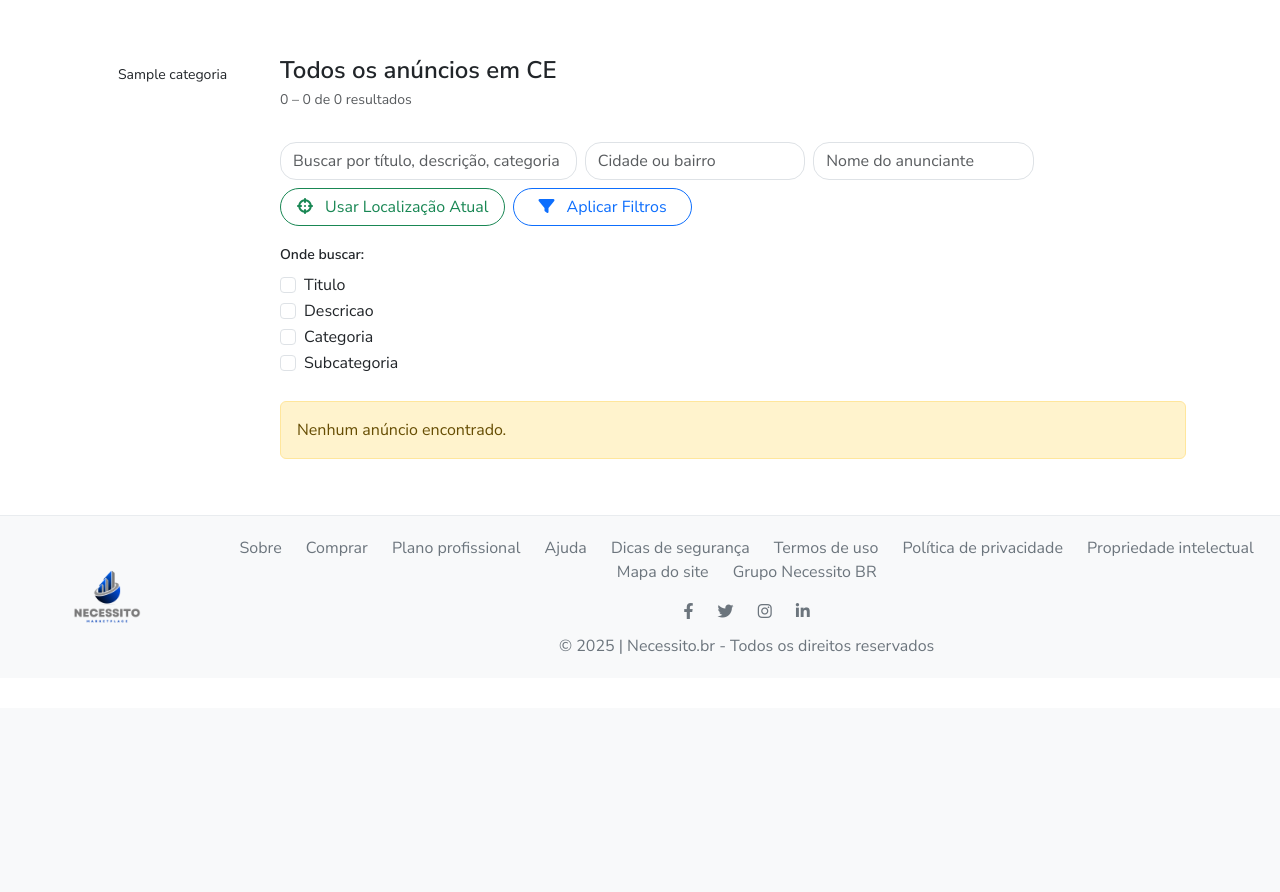
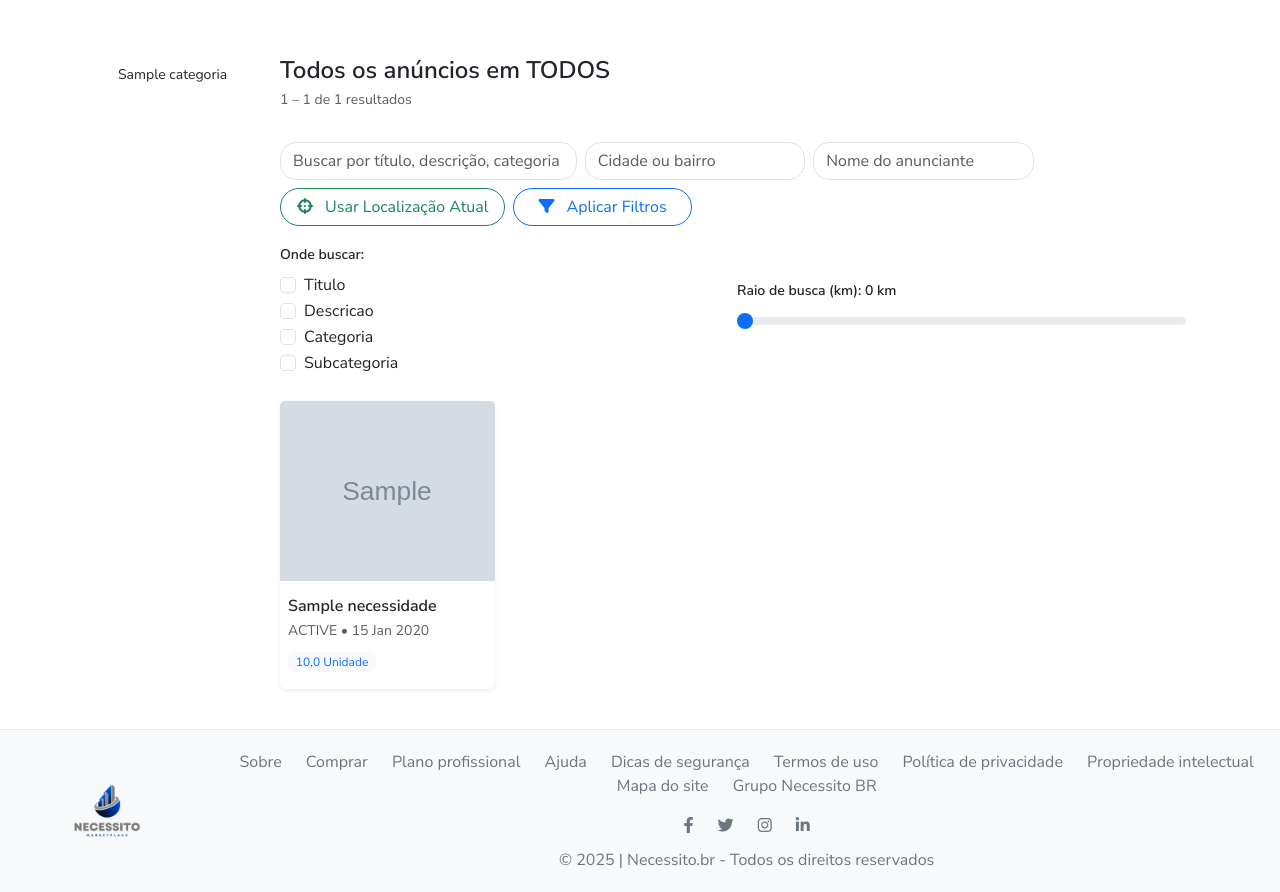
Before and after one commit to melojrx/necessito, a Django app: page /buscar/buscar/ in a window 1280 px wide. Shown: the part 92-984 px from the top of the page. Before the commit the page ends 746 px from the top, so only its background shows below. Run offline with Django 5.2, Linux system fonts and the light colour scheme; tables that the repository leaves empty hold one stand-in row (values such as "Sample post"); grey boxes marked "Sample" are stand-in pictures; some libraries are stand-ins or nearby versions.

Commit message:
finalizada sessao de buscas

```diff
--- a/search/templates/results.html
+++ b/search/templates/results.html
@@ -2,7 +2,7 @@
 {% load static %}
 
 {% block title %}
-  {% if term %}“{{ term }}” – {% endif %}Anúncios em {{ state }}
+  {% if term %}"{{ term }}" – {% endif %}Anúncios em {{ state }}
 {% endblock %}
 
 {% block content %}
@@ -14,7 +14,7 @@
     <main class="col-12 col-lg-10">
 
       <h2 class="h4 fw-semibold mb-1">
-        {% if term %}Resultados para “{{ term }}”{% else %}Todos os anúncios{% endif %} em {{ state }}
+        {% if term %}Resultados para "{{ term }}"{% else %}Todos os anúncios{% endif %} em {{ state }}
       </h2>
       <p class="small text-muted mb-3">
         {{ page_obj.start_index }} – {{ page_obj.end_index }} de {{ page_obj.paginator.count }} resultados
@@ -59,12 +59,15 @@
           <i class="fas fa-undo-alt me-1"></i> Limpar Filtros
         </a>
         {% endif %}
-
       </div>
 
-      <!-- Formulário único de filtros -->
+      <!-- Formulário de Filtros -->
       <form method="get" class="mb-4">
         <input type="hidden" name="state" value="{{ state }}">
+        <input type="hidden" name="lat" id="lat" value="{{ lat }}">
+        <input type="hidden" name="lon" id="lon" value="{{ lon }}">
+        <input type="hidden" name="raio" id="raio" value="{{ raio|default:0 }}">
+
         <div class="row g-2 align-items-center mb-3">
           <div class="col-md-4">
             <input type="text" name="q" class="form-control rounded-4" placeholder="Buscar por título, descrição, categoria ou subcategoria" value="{{ term }}">
@@ -85,7 +88,7 @@
           </div>
         </div>
 
-        <div class="row">
+        <div class="row g-2 align-items-center mb-3">
           <div class="col-md-6">
             <label class="form-label fw-semibold small">Onde buscar:</label>
             {% for op in opcoes_campos %}
@@ -94,6 +97,18 @@
                 <label class="form-check-label">{{ op|title }}</label>
               </div>
             {% endfor %}
+          </div>
+          <div class="col-md-6">
+            <label class="form-label fw-semibold small">
+              Raio de busca (km): <span id="raioValor">{{ raio|default:"0" }}</span> km
+            </label>
+            <input type="range"
+                   class="form-range"
+                   min="0"
+                   max="2000"
+                   step="1"
+                   id="sliderRaio"
+                   value="{{ raio|default:0 }}">
           </div>
         </div>
       </form>
@@ -160,19 +175,6 @@
 </div>
 {% endblock %}
 
-{% block extra_css %}
-<style>
-mark {
-  background-color: #fff3cd;
-  padding: 0 3px;
-  border-radius: 3px;
-}
-.listing-card:hover {
-  box-shadow: 0 0.5rem 1rem rgba(0,0,0,.15);
-}
-</style>
-{% endblock %}
-
 {% block extra_scripts %}
 <script>
   function usarLocalizacaoAtual() {
@@ -180,7 +182,6 @@ mark {
     const originalContent = btn.innerHTML;
 
     if (navigator.geolocation) {
-      // Mostra spinner e desabilita o botão
       btn.innerHTML = `<span class="spinner-border spinner-border-sm me-2" role="status" aria-hidden="true"></span> Localizando...`;
       btn.disabled = true;
 
@@ -188,32 +189,22 @@ mark {
         const lat = position.coords.latitude;
         const lon = position.coords.longitude;
 
-        try {
+        document.getElementById('lat').value = lat;
+        document.getElementById('lon').value = lon;
+
         const response = await fetch(`https://nominatim.openstreetmap.org/reverse?format=jsonv2&lat=${lat}&lon=${lon}`);
         const data = await response.json();
-
         if (data && data.address) {
           const cidade = data.address.city || data.address.town || data.address.village || '';
           const bairro = data.address.suburb || '';
-
-            let localizacao = bairro && cidade ? `${bairro}, ${cidade}` : cidade || bairro;
-
+          const localizacao = bairro && cidade ? `${bairro}, ${cidade}` : cidade || bairro;
           if (localizacao) {
             document.querySelector('input[name="local"]').value = localizacao;
-            } else {
-              alert("Não foi possível determinar a sua cidade ou bairro.");
           }
-          } else {
-            alert("Não foi possível obter informações de localização.");
         }
 
-        } catch (error) {
-          alert("Erro ao consultar serviço de localização.");
-        } finally {
-          // Restaura o botão
         btn.innerHTML = originalContent;
         btn.disabled = false;
-        }
 
       }, function() {
         alert("Não foi possível obter sua localização atual.");
@@ -225,5 +216,23 @@ mark {
       alert("Geolocalização não é suportada pelo seu navegador.");
     }
   }
+
+  document.addEventListener("DOMContentLoaded", function () {
+    const sliderRaio = document.getElementById('sliderRaio');
+    const raioValor = document.getElementById('raioValor');
+    const raioHidden = document.getElementById('raio');
+
+    sliderRaio.addEventListener('input', function () {
+      raioValor.textContent = this.value;
+      raioHidden.value = this.value;
+    });
+
+    const form = sliderRaio.closest("form");
+    if (form) {
+      form.addEventListener("submit", function () {
+        raioHidden.value = sliderRaio.value;
+      });
+    }
+  });
 </script>
 {% endblock %}
--- a/search/views.py
+++ b/search/views.py
@@ -1,6 +1,8 @@
 from django.views.generic import ListView
+from django.contrib import messages
 from django.db.models import Q, Prefetch
 from ads.models import Necessidade, Categoria, AnuncioImagem
+import math
 
 class NecessidadeSearchAllView(ListView):
     model = Necessidade
@@ -18,17 +20,15 @@ class NecessidadeSearchAllView(ListView):
             )
         )
 
-        self.state_sigla = self.request.GET.get("state", "CE").upper()
-        qs = qs.filter(cliente__estado=self.state_sigla)
+        self.state_sigla = self.request.GET.get("state", "todos").upper()
+        if self.state_sigla != "TODOS":
+            qs = qs.filter(cliente__estado=self.state_sigla)
 
         self.term = self.request.GET.get("q", "").strip()
         self.campos = self.request.GET.getlist("campos") or []
-
         self.cliente = self.request.GET.get("cliente", "").strip()
         if self.cliente:
             qs = qs.filter(cliente__first_name__icontains=self.cliente)
-
-
 
         if self.term:
             conditions = Q()
@@ -49,6 +49,43 @@ class NecessidadeSearchAllView(ListView):
                 Q(cliente__bairro__icontains=self.local)
             )
 
+        # Filtro por geolocalização
+        lat = self.request.GET.get("lat")
+        lon = self.request.GET.get("lon")
+        raio_km = self.request.GET.get("raio", "0")
+
+        # Exibe alerta se raio > 0 mas sem localização
+        if raio_km and float(raio_km) > 0 and (not lat or not lon):
+            messages.warning(self.request, "Para aplicar o filtro de raio, é necessário ativar sua localização.")
+
+        if lat and lon and raio_km:
+            try:
+                lat = float(lat)
+                lon = float(lon)
+                raio_km = float(raio_km)
+
+                if raio_km > 0:
+                    def haversine(lat1, lon1, lat2, lon2):
+                        R = 6371
+                        dlat = math.radians(lat2 - lat1)
+                        dlon = math.radians(lon2 - lon1)
+                        a = math.sin(dlat / 2)**2 + math.cos(math.radians(lat1)) * math.cos(math.radians(lat2)) * math.sin(dlon / 2)**2
+                        c = 2 * math.atan2(math.sqrt(a), math.sqrt(1 - a))
+                        return R * c
+
+                    resultado_ids = []
+                    for anuncio in qs:
+                        cliente = anuncio.cliente
+                        if cliente.lat and cliente.lon:
+                            distancia = haversine(lat, lon, cliente.lat, cliente.lon)
+                            if distancia <= raio_km:
+                                resultado_ids.append(anuncio.id)
+
+                    qs = qs.filter(id__in=resultado_ids) if resultado_ids else Necessidade.objects.none()
+
+            except (ValueError, TypeError):
+                pass
+
         return qs.order_by("-data_criacao")
 
     def get_context_data(self, **kwargs):
@@ -57,7 +94,10 @@ class NecessidadeSearchAllView(ListView):
         ctx["state"] = self.state_sigla
         ctx["local"] = self.local
         ctx["campos"] = self.campos
+        ctx["cliente"] = self.cliente
+        ctx["lat"] = self.request.GET.get("lat", "")
+        ctx["lon"] = self.request.GET.get("lon", "")
+        ctx["raio"] = self.request.GET.get("raio", "0")
         ctx["menu_categorias"] = Categoria.objects.all()
         ctx["opcoes_campos"] = ["titulo", "descricao", "categoria", "subcategoria"]
-        ctx["cliente"] = self.cliente
         return ctx
--- a/templates/components/_header.html
+++ b/templates/components/_header.html
@@ -55,7 +55,7 @@
                               class="w-100">
 
                           <!-- sigla escolhida (enviada no submit) -->
-                          <input type="hidden" name="state" id="stateInput" value="{{ selected_state }}">
+                          <input type="hidden" name="state" id="stateInput" value="{{ selected_state|default:'todos' }}">
 
                           <div class="search-bar d-flex align-items-center rounded-5 px-3 py-1">
 
@@ -83,16 +83,22 @@
                               </button>
 
                               <ul class="dropdown-menu dropdown-menu-end" aria-labelledby="stateButton">
-                                {% for st in states %}
                                 <li>
-                                  <a class="dropdown-item {% if st.abbreviation == selected_state %}active{% endif %}"
-                                     href="#"
-                                     data-state="{{ st.abbreviation }}">
-                                    {{ st.abbreviation }}   <!-- APENAS a sigla -->
+                                  <a class="dropdown-item {% if selected_state == 'todos' %}active{% endif %}" href="#" data-state="todos">
+                                    Todos os estados
                                   </a>
                                 </li>
+                                {% for st in states %}
+                                  <li>
+                                    <a class="dropdown-item {% if selected_state == st.abbreviation %}active{% endif %}"
+                                       href="#"
+                                       data-state="{{ st.abbreviation }}">
+                                      {{ st.abbreviation }}
+                                    </a>
+                                  </li>
                                 {% endfor %}
                               </ul>
+
                             </div>
 
                             <!-- lupa -->
--- a/users/models.py
+++ b/users/models.py
@@ -1,3 +1,4 @@
+import requests
 from django.contrib.auth.models import AbstractUser, BaseUserManager
 from django.db import models
 from django.forms import ValidationError
@@ -13,6 +14,20 @@ class UserManager(BaseUserManager):
         email = self.normalize_email(email)
         user = self.model(email=email, **extra_fields)
         user.set_password(password)
+
+        # Buscar coordenadas com base no CEP se possível
+        cep = extra_fields.get("cep", "").replace("-", "").strip()
+        if cep:
+            try:
+                response = requests.get(f"https://nominatim.openstreetmap.org/search?format=json&q={cep}", headers={"User-Agent": "DjangoApp"})
+                if response.status_code == 200:
+                    data = response.json()
+                    if data:
+                        user.lat = float(data[0]['lat'])
+                        user.lon = float(data[0]['lon'])
+            except Exception as e:
+                pass  # Em produção, registrar o erro
+
         user.save(using=self._db)
         return user
 
@@ -43,6 +58,8 @@ class User(AbstractUser):
     estado = models.CharField(max_length=2, blank=True, validators=[RegexValidator(r'^[A-Z]{2}$', 'Use siglas como CE, SP, RJ …')])
     cpf = models.CharField(max_length=14, unique=True, null=True, blank=True)
     cnpj = models.CharField(max_length=18, unique=True, null=True, blank=True)
+    lat = models.FloatField(null=True, blank=True)
+    lon = models.FloatField(null=True, blank=True)
     preferred_categories = models.ManyToManyField(
         Categoria,
         blank=True,
@@ -87,6 +104,7 @@ class User(AbstractUser):
             except ValidationError as e:
                 # Repassa erro para o Model
                 raise ValidationError({'cpf': e.message})
+
     @property
     def foto_url(self):
         if self.foto:
```
Also changed, not shown: core/settings.py (+11 -9 lines), users/management/commands/atualizar_geolocalizacao_usuarios.py (added, +27 -0 lines), users/migrations/0010_user_lat_user_lon.py (added), 1 other file. Lines whose indentation alone changed are shown as unchanged.
